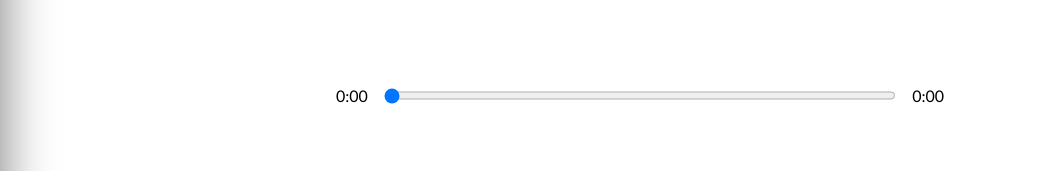
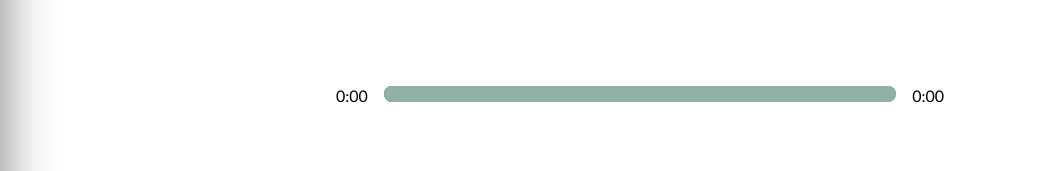
Before and after one commit to kaushal4/react-music-player, a React (Create React App) app: page / in a window 1280 px wide. Shown: the part 490-661 px from the top of the page, without its empty margins (0-1057 px from the left). Built offline with nearby package versions, Linux system fonts and the light colour scheme.

Commit message:
style update

```diff
--- a/src/App.js
+++ b/src/App.js
@@ -15,6 +15,7 @@ function App() {
   const [songInfo, setSongInfo] = useState({
     currentTime: 0,
     totalTime: 0,
+    animationPrecentage:0
   });
   const [libStatus,setLibStatus] = useState(false);
   const songTimeUpdateHandler = (e) => {
@@ -23,7 +24,7 @@ function App() {
     if(current===duration){
       skipSongHandler("skip-forward");
     }
-    setSongInfo({ ...songInfo, currentTime: current, totalTime: duration });
+    setSongInfo({ ...songInfo, currentTime: current, totalTime: duration ,animationPrecentage : Math.round((Math.round(current)/Math.round(duration) * 100)) });
   };
 
   const skipSongHandler = (direction)=>{
@@ -49,10 +50,10 @@ function App() {
   },[currentSong,playing]);
 
   return (
-    <div>
+    <div className={`App ${libStatus?"library-active":""}`}>
       <Nav libStatus={libStatus} setLibStatus={setLibStatus}/>
       <Songs currentSong={currentSong}/>
-      <Player  setPlaying={setPlaying}  playing={playing} audioRef={audioRef} songInfo={songInfo} setSongInfo={setSongInfo} skipSongHandler={skipSongHandler}/>
+      <Player  setPlaying={setPlaying}  playing={playing} audioRef={audioRef} songInfo={songInfo} setSongInfo={setSongInfo} skipSongHandler={skipSongHandler} currentSong={currentSong}/>
       <Library  songs={songs} setCurrentSong={setCurrentSong} playing={playing} currentSong={currentSong} libStatus={libStatus}/>
       <audio
         onLoadedMetadata={(e) => {
--- a/src/components/library.js
+++ b/src/components/library.js
@@ -20,10 +20,6 @@ const Library = ({
               setCurrentSong={setCurrentSong}
               Song={element}
               key={index}
-              audioRef={audioRef}
-              playing={playing}
-              setSongs={setSongs}
-              songs={songs}
               currentSong={currentSong}
             />
           );
--- a/src/components/player.js
+++ b/src/components/player.js
@@ -13,6 +13,7 @@ const Song = ({
   songInfo,
   setSongInfo,
   skipSongHandler,
+  currentSong
 }) => {
   const formatTime = (time) => {
     return (
@@ -35,11 +36,16 @@ const Song = ({
     audioRef.current.currentTime = e.target.value;
     setSongInfo({ ...songInfo, currentTime: e.target.value });
   };
-
+  const trackAnim = {
+    transform: `translateX(${songInfo.animationPrecentage}%)`,
+  }
   return (
     <div className="player">
       <div className="time-control">
         <p>{formatTime(songInfo.currentTime)}</p>
+        <div className="track" style={{
+            background: `linear-gradient(to right, ${currentSong.color[0]},${currentSong.color[1]})`,
+          }}>
         <input
           type="range"
           min="0"
@@ -52,6 +58,9 @@ const Song = ({
             dragHandler(e);
           }}
         />
+        <div className="animate-track" style={trackAnim}></div>
+        </div>
+
         <p>{formatTime(songInfo.totalTime || 0)}</p>
       </div>
       <div className="play-control">
--- a/src/data.js
+++ b/src/data.js
@@ -64,7 +64,7 @@ function chillHop() {
     {
       name: "Soul Samba",
       cover:
-        "https://chillhop.com/wp-content/uploads/2020/09/0255e8b8c74c90d4a27c594b3452b2daafae608d-1024x1024.jpg",
+        "https://chillhop.com/wp-content/uploads/2021/02/d12927eedcc2f5afba2ab049a4a1ea46c2266ae3-1024x1024.jpg",
       artist: "Screen Jazzmaster,Zmeyev",
       audio: "https://mp3.chillhop.com/serve.php/?mp3=16061",
       color: ["#5C6475", "#6F4078"],
--- a/src/styles/_library.scss
+++ b/src/styles/_library.scss
@@ -17,7 +17,9 @@
     display: flex;
     flex-direction: column;
     align-items: center;
+
     .lib-song-container {
+      transition: background 0.5s ease;
       cursor: pointer;
       padding: 1rem 1rem;
       display: flex;
@@ -68,3 +70,9 @@
   transform: translateX(0);
   opacity: 1;
 }
+
+@media screen and (max-width: 768px) {
+  .library {
+    width: 100%;
+  }
+}
--- a/src/styles/_nav.scss
+++ b/src/styles/_nav.scss
@@ -15,3 +15,11 @@ nav {
     color: white;
   }
 }
+
+@media screen and (max-width: 768px) {
+  nav {
+    button {
+      z-index: 10;
+    }
+  }
+}
--- a/src/styles/_player.scss
+++ b/src/styles/_player.scss
@@ -1,3 +1,8 @@
+@mixin nAppearance {
+  appearance: none;
+  -moz-appearance: none;
+  -webkit-appearance: none;
+}
 .player {
   min-height: 20vh;
   display: flex;
@@ -7,10 +12,41 @@
   .time-control {
     width: 50%;
     display: flex;
-    input {
+    .track {
+      z-index: 1;
+      margin: 1em 0;
+      position: relative;
+      border-radius: 1rem;
+      background-color: blue;
+      overflow: hidden;
+      .animate-track {
+        pointer-events: none;
+        background-color: rgb(145, 177, 166);
+        width: 100%;
+        height: 1rem;
+        position: absolute;
+        top: 0;
+        left: 0;
+        transform: translateX(50%);
+      }
       width: 100%;
-      padding: 1rem 0;
+      height: 1em;
+      input {
+        width: 100%;
+        @include nAppearance();
+        background: transparent;
+        cursor: pointer;
+        &:focus {
+          outline: none;
+        }
+        &::-webkit-slider-thumb {
+          @include nAppearance();
+          width: 20px;
+          height: 20px;
+        }
+      }
     }
+
     p {
       padding: 1rem;
     }
@@ -26,3 +62,18 @@
     }
   }
 }
+
+@media screen and (max-width: 768px) {
+  .player {
+    .time-control {
+      width: 90%;
+    }
+  }
+}
+@media screen and (max-width: 900px) {
+  .player {
+    .time-control {
+      width: 70%;
+    }
+  }
+}
--- a/src/styles/_songs.scss
+++ b/src/styles/_songs.scss
@@ -15,3 +15,11 @@
     font-size: 1rem;
   }
 }
+
+@media screen and (max-width: 768px) {
+  .song-container {
+    img {
+      width: 20%;
+    }
+  }
+}
--- a/src/styles/app.scss
+++ b/src/styles/app.scss
@@ -13,3 +13,11 @@ h3 {
 @import "./songs";
 @import "./library";
 @import "./nav";
+
+.library-active {
+  margin-left: 30%;
+}
+
+.App {
+  transition: all 0.5s ease;
+}
```
Also changed, not shown: src/components/librarySong.js (+1 -9 lines).
